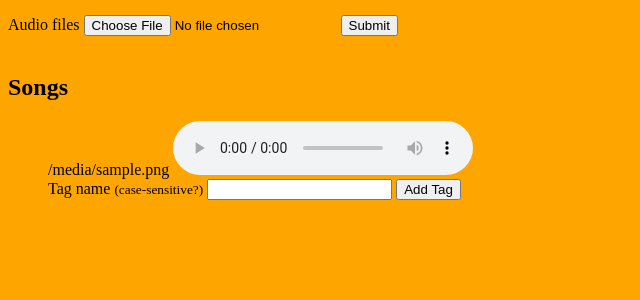
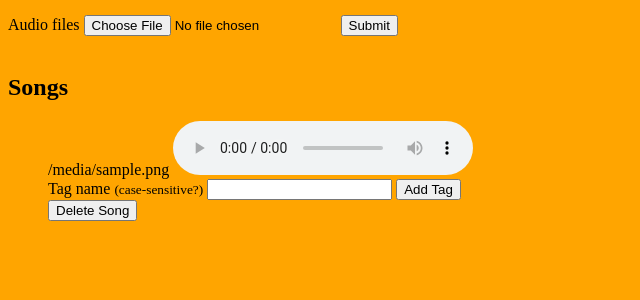
Before and after one commit to shania-codes/kirin, a Flask app: template templates/index.html in a window 1280 px wide. Shown: the part 134-434 px from the top of the page, without its empty margins (0-640 px from the left). Run offline with Flask 3, Linux system fonts and the light colour scheme; the template is opened without the code that fills it: most values are stand-ins (such as "Sample title", 1, 10 or a date in 2020).

Commit message:
delete songs

```diff
--- a/app.py
+++ b/app.py
@@ -66,7 +66,6 @@ def index():
                 file.save(os.path.join(app.config['UPLOAD_FOLDER'], filename))
                 flash((str(filename)+" saved!"))
 
-
         if request.form.get("form") == "add_tag_to_song":
             filename = request.form["file"]
             tag = request.form["tag"].strip()
@@ -112,6 +111,32 @@ def index():
             db.commit()
             db.close()
 
+        if request.form.get("form") == "delete_song":
+            filename = request.form["file"]
+
+            db = get_db()
+            cursor = db.cursor()
+
+            cursor.execute("SELECT id FROM songs WHERE filename = ?", (filename, ))
+            song = cursor.fetchone()
+
+            if song:
+                song_id = song[0]
+
+                # Delete added tags
+                cursor.execute("DELETE FROM song_tags WHERE song_id = ?", (song_id,))
+                # Delete song in DB
+                cursor.execute("DELETE FROM songs WHERE id = ?", (song_id,))
+                db.commit()
+                db.close()
+                # Delete song file
+                if os.path.exists(os.path.join(app.config["UPLOAD_FOLDER"], filename)):
+                    os.remove(os.path.join(app.config["UPLOAD_FOLDER"], filename))
+                    flash("Song deleted.")
+
+            else:
+                flash("Song not found.") # Useless?
+
 
 
 
--- a/templates/index.html
+++ b/templates/index.html
@@ -31,6 +31,11 @@ Kirinify
         <input id="tag" type="text" name="tag" required>
         <button type="submit">Add Tag</button>
     </form>
+    <form method="post">
+        <input hidden name="form" value="delete_song">
+        <input hidden name="file" value="{{file}}">
+        <button type="submit">Delete Song</button>
+    </form>
     </li>
     <br>
 {% endfor %}
```
